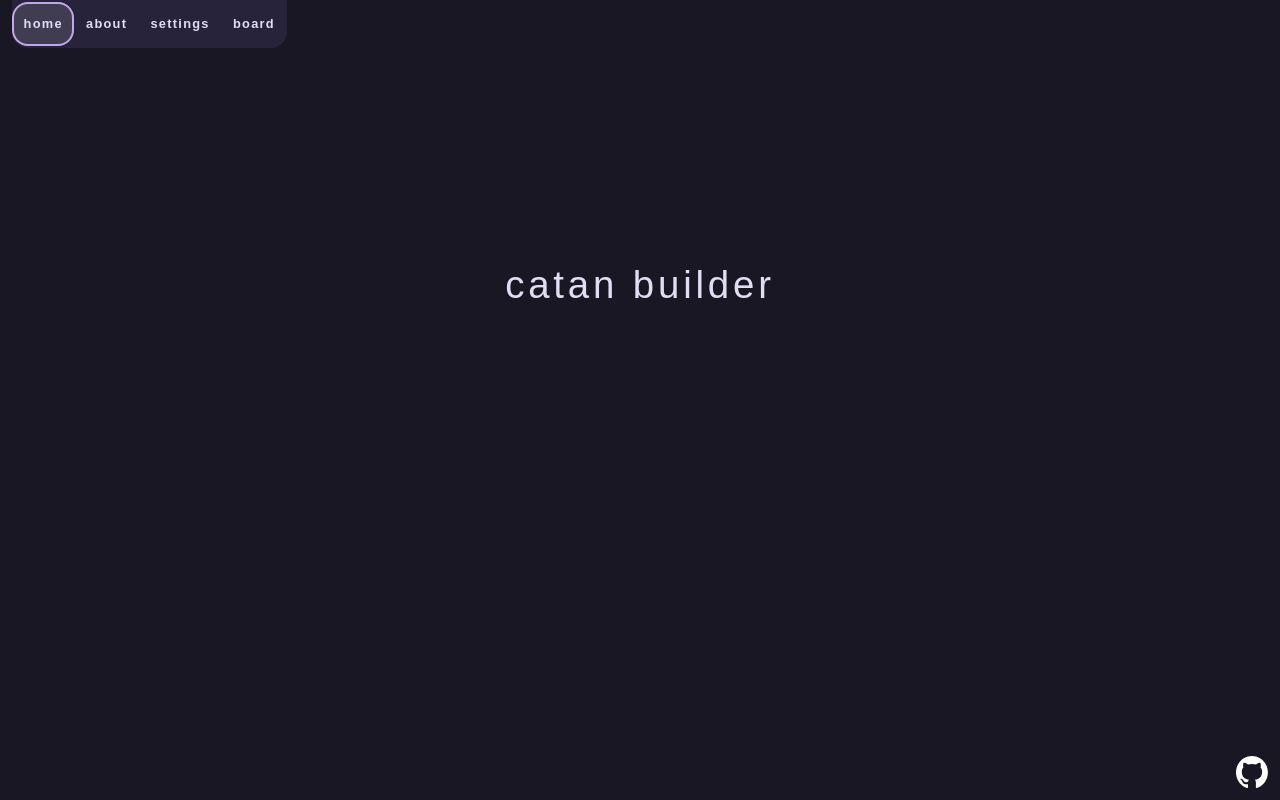
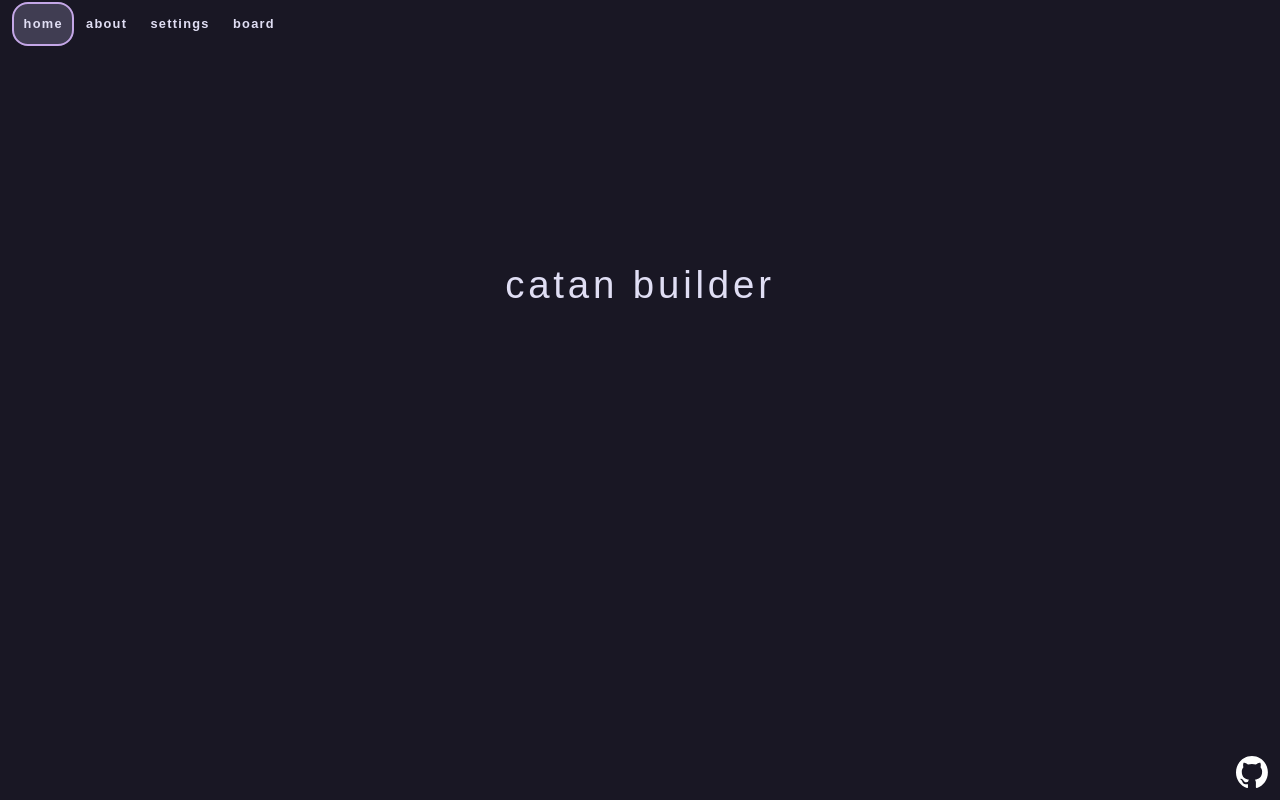
Before and after one commit to Osnott/catan-svelte, a SvelteKit app: page / in a window 1280 px wide. Built offline with nearby package versions, Linux system fonts and the light colour scheme.

Commit message:
refactor/feat: redo naming conventions for css theming/improve focus-visible and button css

```diff
--- a/src/app.css
+++ b/src/app.css
@@ -7,7 +7,9 @@
 		'Open Sans', 'Helvetica Neue', sans-serif;
 	--font-mono: 'Fira Mono', monospace;
 	--color-bg-0: rgb(25, 23, 36);
-  --color-surface-0: rgb(38, 35, 58);
+  --color-overlay: rgb(38, 35, 58);
+  --color-surface: rgb(31, 29, 46);
+  --color-muted: rgb(110, 106, 134);
   --color-dark-text: rgb(25, 23, 36);
   --color-highlight-0: rgb(64, 61, 82);
 	--color-theme-1: rgb(196, 167, 231);
@@ -72,15 +74,17 @@ button {
   letter-spacing: 0.1em;
   font-weight: 600;
 
-  padding: 0.3em;
+  /* padding: 0.3em; */
 
   border-style: solid;
   border-width: 2px;
   border-radius: 1em;
 
-  background-color: var(--color-surface-0);
+  background-color: var(--color-overlay);
 
-  transition: transform 0.2s ease;
+  border-color: var(--color-surface);
+
+  transition: background-color 0.2s ease, color 0.2s ease;
 }
 
 button:hover {
@@ -88,8 +92,10 @@ button:hover {
   color: var(--color-theme-1);
 }
 
-button:active {
-  transform: scale(0.95);
+button:focus-visible {
+  box-shadow: 0 0 0 2px var(--color-theme-1) inset !important;
+  outline: none;
+  z-index: 1;
 }
 
 pre {
```
